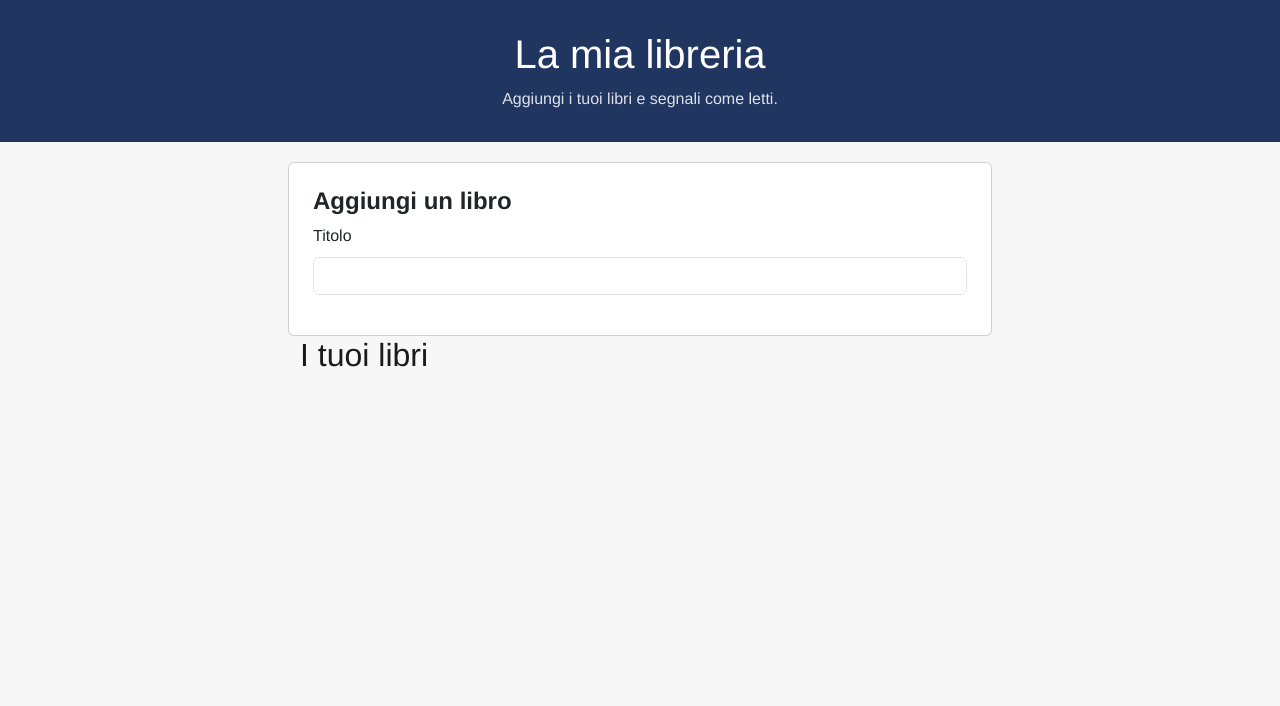
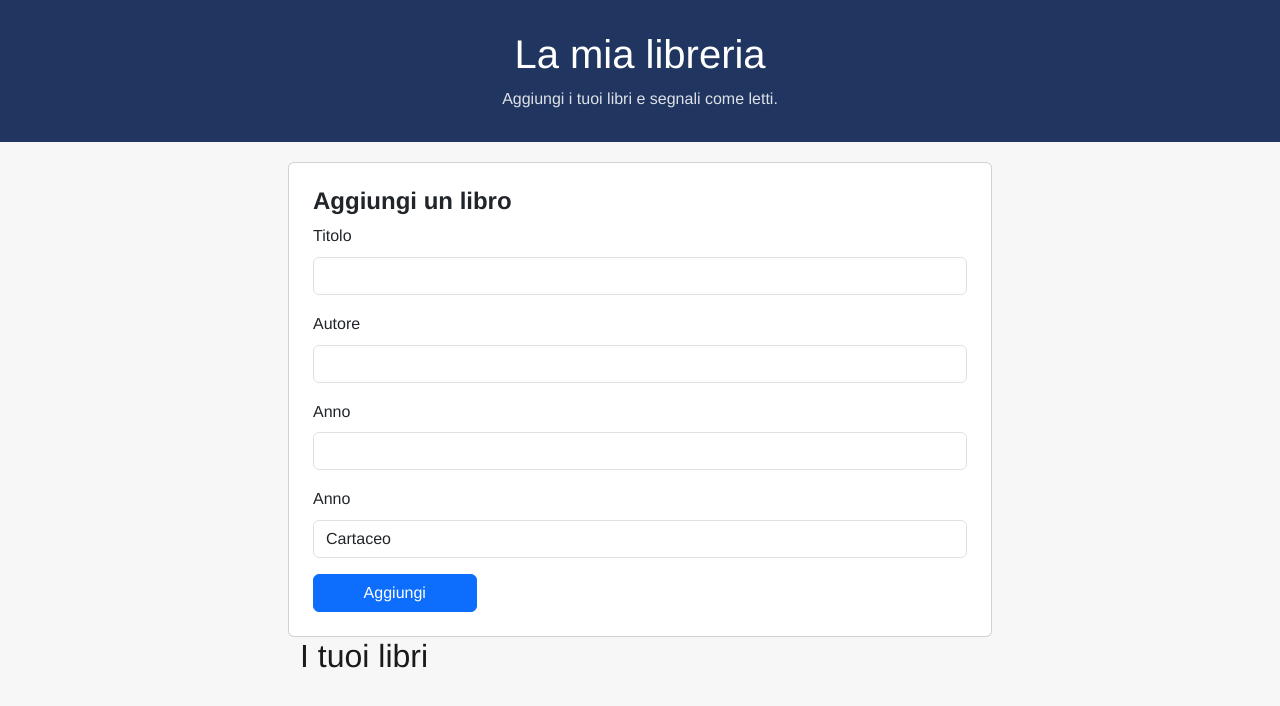
Before and after one commit to Fabioiad2/w7d1, a plain HTML site: page index.html in a window 1280 px wide. Drawn offline with nearby package versions, Linux system fonts and the light colour scheme.

Commit message:
form completato

```diff
--- a/index.html
+++ b/index.html
@@ -27,12 +27,38 @@
             <div class="mb-3">
               <label for="titolo" class="form-label">Titolo</label>
               <input
-                type="email"
+                type="text"
                 class="form-control"
                 id="titolo"
                 name="titolo"
               />
             </div>
+            <div class="mb-3">
+              <label for="autore" class="form-label">Autore</label>
+              <input
+                type="text"
+                class="form-control"
+                id="autore"
+                name="autore"
+              />
+            </div>
+            <div class="mb-3">
+              <label for="anno" class="form-label">Anno</label>
+              <input
+                type="text"
+                class="form-control"
+                id="anno"
+                name="anno"
+              />
+            </div>
+            <div class="mb-3">
+              <label for="formato" class="form-label">Anno</label>
+              <select class="form-control" name="formato" id="formato">
+                  <option value="cartaceo">Cartaceo</option>
+                  <option value="digitale">Digitale</option>
+              </select>
+            </div>
+            <button class="btn btn-primary w-25">Aggiungi</button>
           </div>
         </div>
       </section>
```
